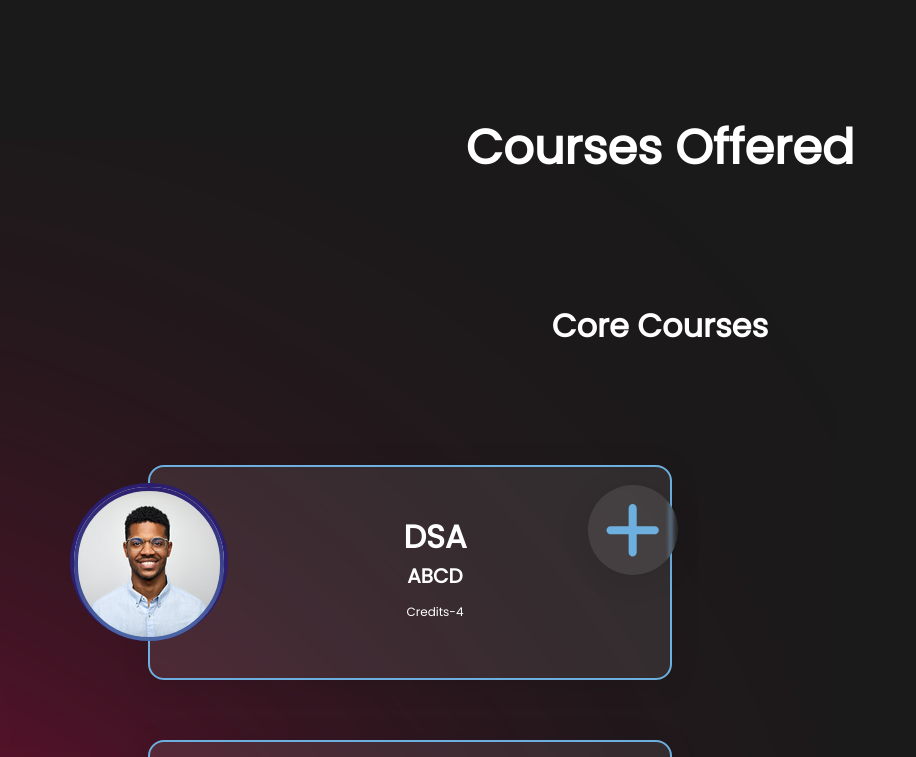
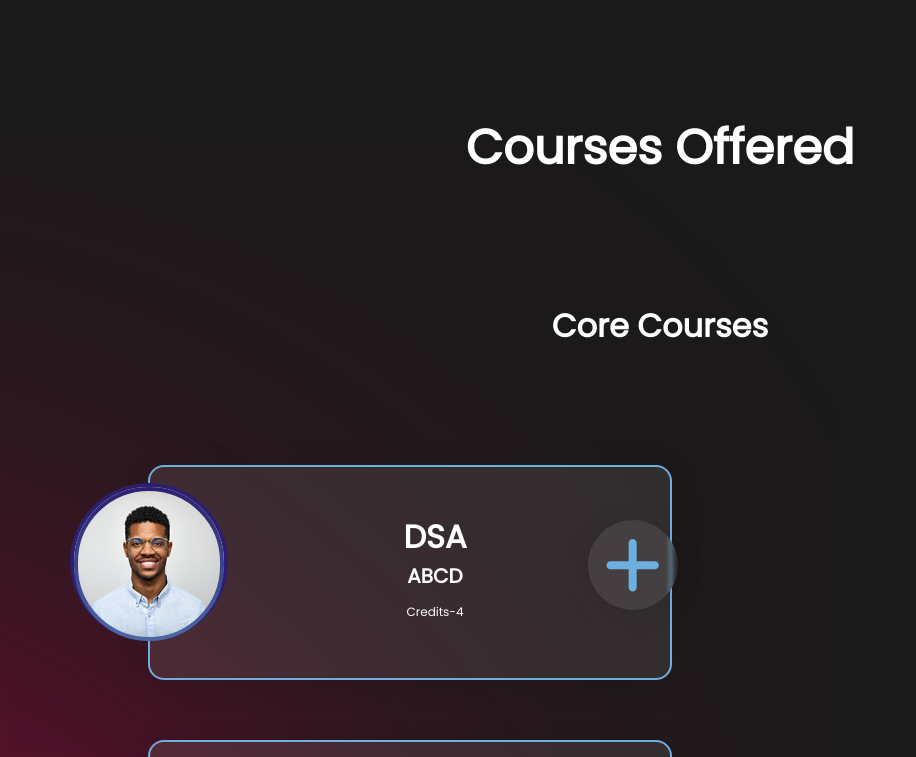
Before and after one commit to Pranjal-231003/Course_Reg_And_Time_table_Gen, a React (Create React App) app in the folder isdl/: page / in a window 1280 px wide. Shown: the top 757 px of the page, without its empty margins (0-916 px from the left). Built offline with nearby package versions, Linux system fonts and the light colour scheme.

Commit message:
Update CourseDetails.js

```diff
--- a/isdl/src/Pages/CoursePage/CoursePage.module.css
+++ b/isdl/src/Pages/CoursePage/CoursePage.module.css
@@ -50,7 +50,7 @@
 }
 
 .tick{
-    top: 50px;
+    top: 85px;
     left: 440px;
     height: 90px;
     width: 90px;
```
